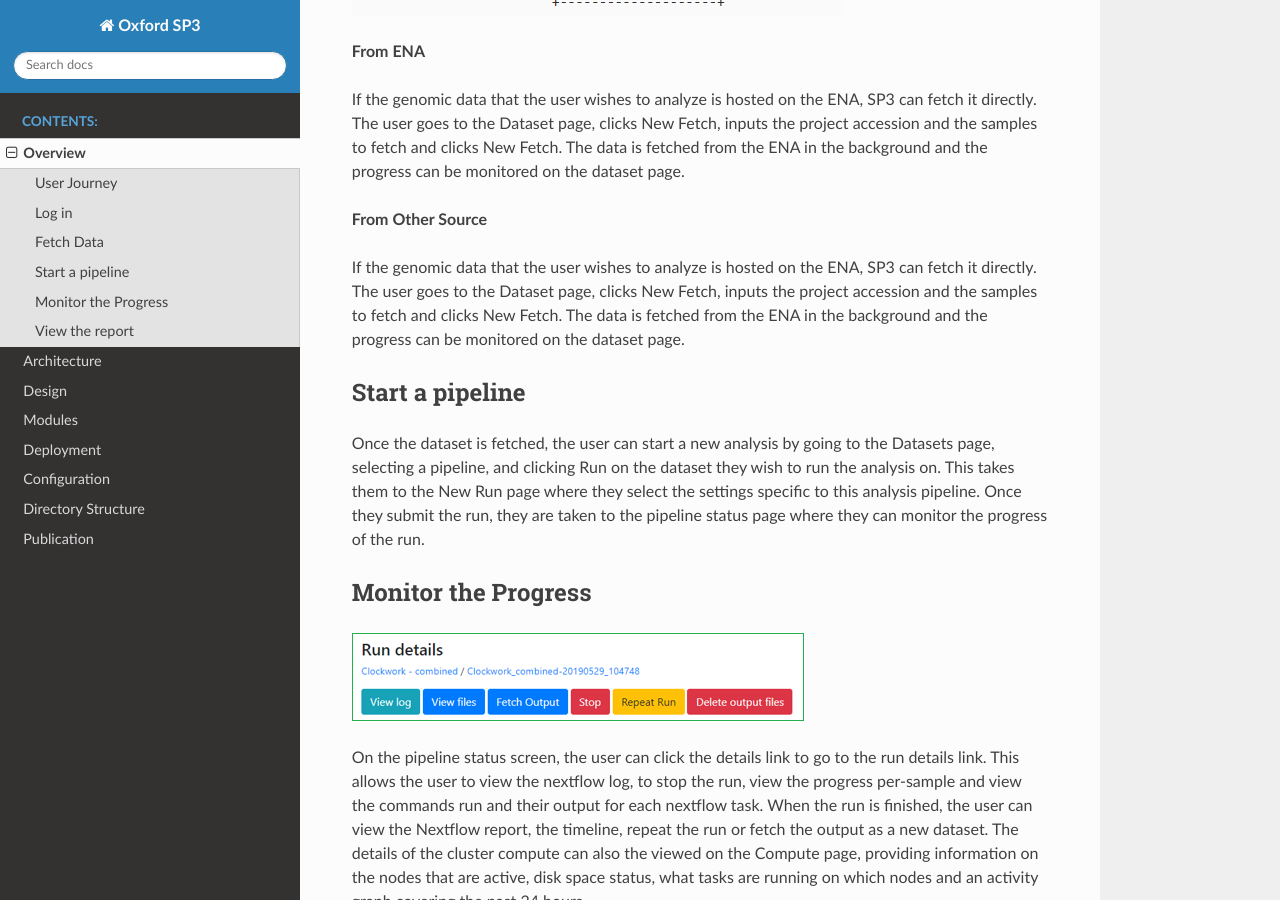
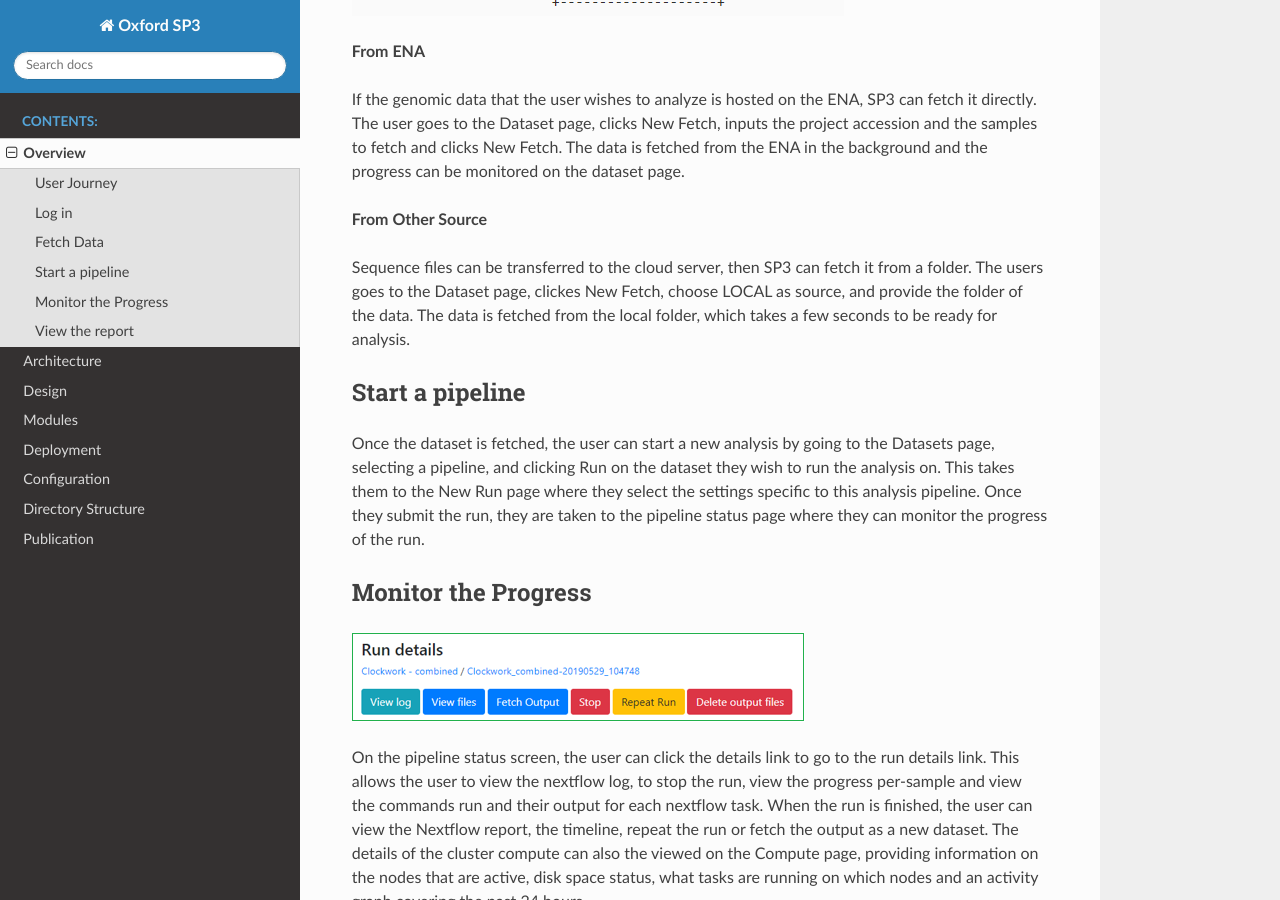
Before and after one commit to oxfordmmm/catdocs, a Sphinx documentation site: the page built from docs/source/overview.rst, in a window 1280 px wide and 900 px high, scrolled down 1390 px. Built offline with Sphinx 7.4.7 and the Read the Docs theme 2.0.0, drawn with Linux system fonts in a browser that asks for light colours; pages that are not in the unit, such as notebooks, are missing from menus.

Commit message:
Update overview.rst

```diff
--- a/docs/source/overview.rst
+++ b/docs/source/overview.rst
@@ -26,7 +26,7 @@
 
 **From Other Source**
 
-If the genomic data that the user wishes to analyze is hosted on the ENA, SP3 can fetch it directly. The user goes to the Dataset page, clicks New Fetch, inputs the project accession and the samples to fetch and clicks New Fetch. The data is fetched from the ENA in the background and the progress can be monitored on the dataset page.
+Sequence files can be transferred to the cloud server, then SP3 can fetch it from a folder. The users goes to the Dataset page, clickes New Fetch, choose LOCAL as source, and provide the folder of the data. The data is fetched from the local folder, which takes a few seconds to be ready for analysis.
 
 Start a pipeline
 ----------------
```
